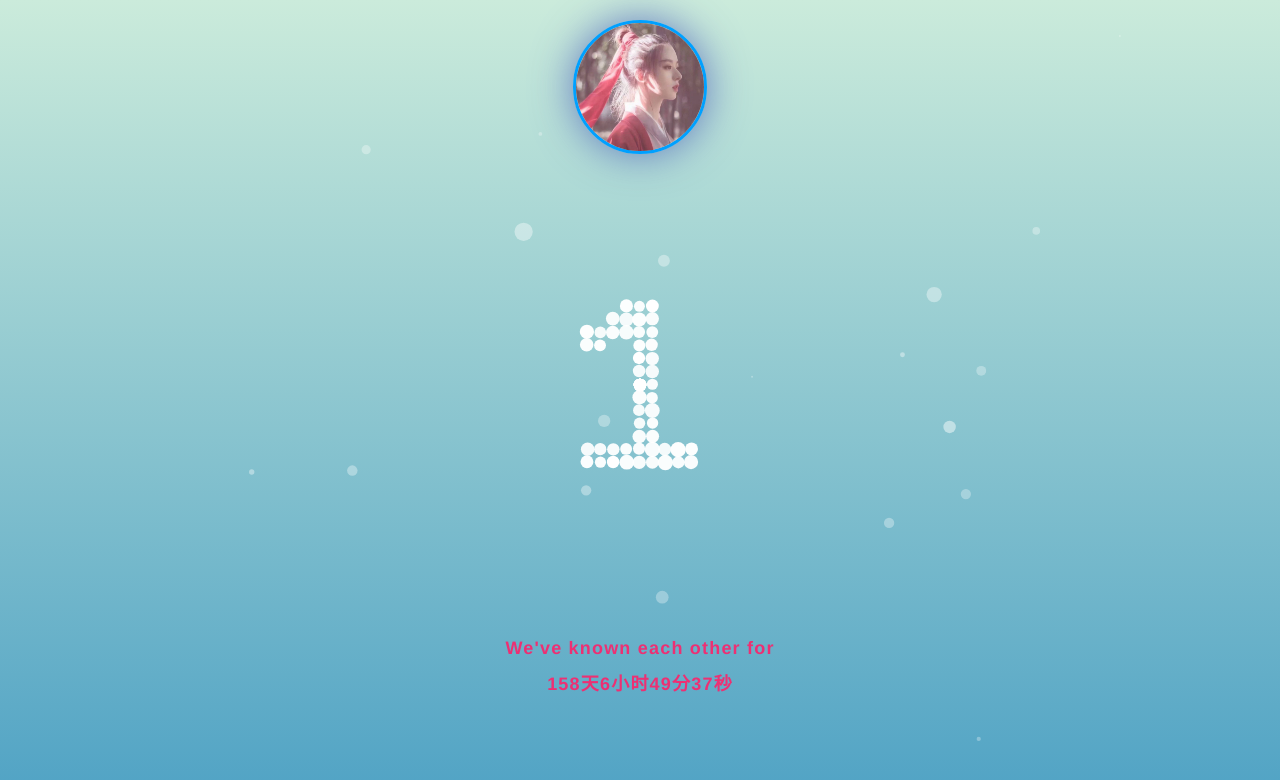
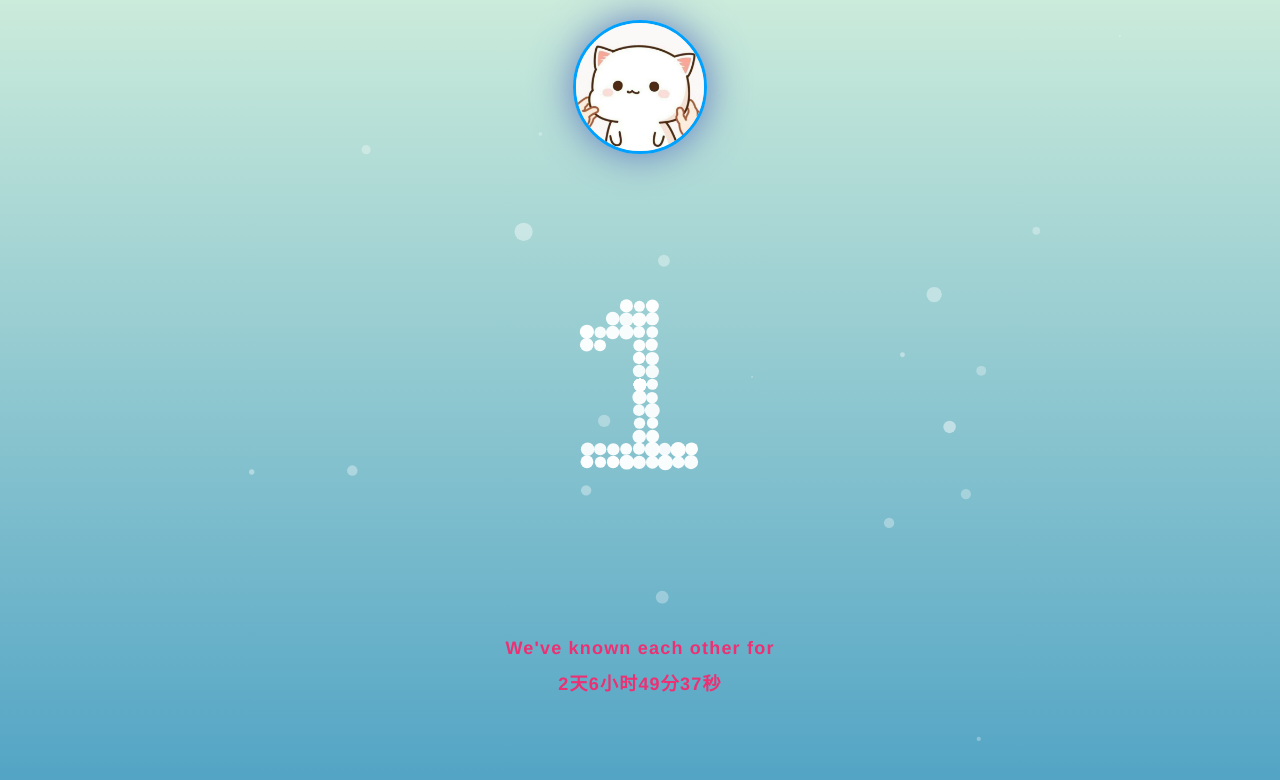
Before and after one commit to jn-xu/happytest, a plain HTML site: page index1.html in a window 1280 px wide. Drawn offline with Linux system fonts and the light colour scheme.

Commit message:
Update index1.html

```diff
--- a/index1.html
+++ b/index1.html
@@ -107,7 +107,7 @@ img#logo {
 <body>
 	<!--更改为你女朋友的头像-->
 	<div class="cs">
-		<img src="1.jpeg" id="logo">
+		<img src="2.jpeg" id="logo">
 	</div>
 	<canvas class="canvas" width="1820" height="905"></canvas>
 	<p class="text" style="color: #ed3073;">
@@ -116,7 +116,7 @@ img#logo {
 	<script language="javascript">
     function show_date_time() {
         window.setTimeout("show_date_time()", 1000);
-        BirthDay = new Date("3/1/2019");//这个日期是可以修改的
+        BirthDay = new Date("8/4/2019");//这个日期是可以修改的
         today = new Date();
         timeold = (today.getTime() - BirthDay.getTime());
         sectimeold = timeold / 1000
```
